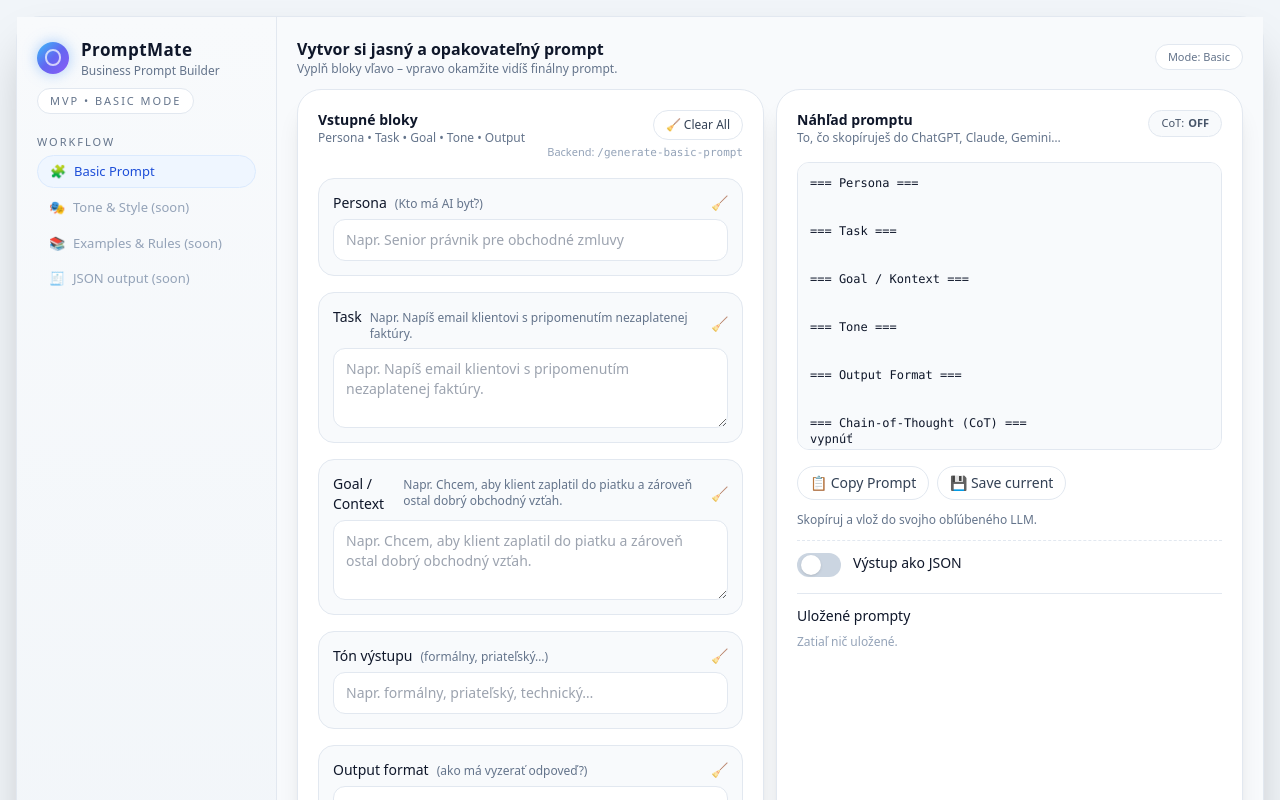
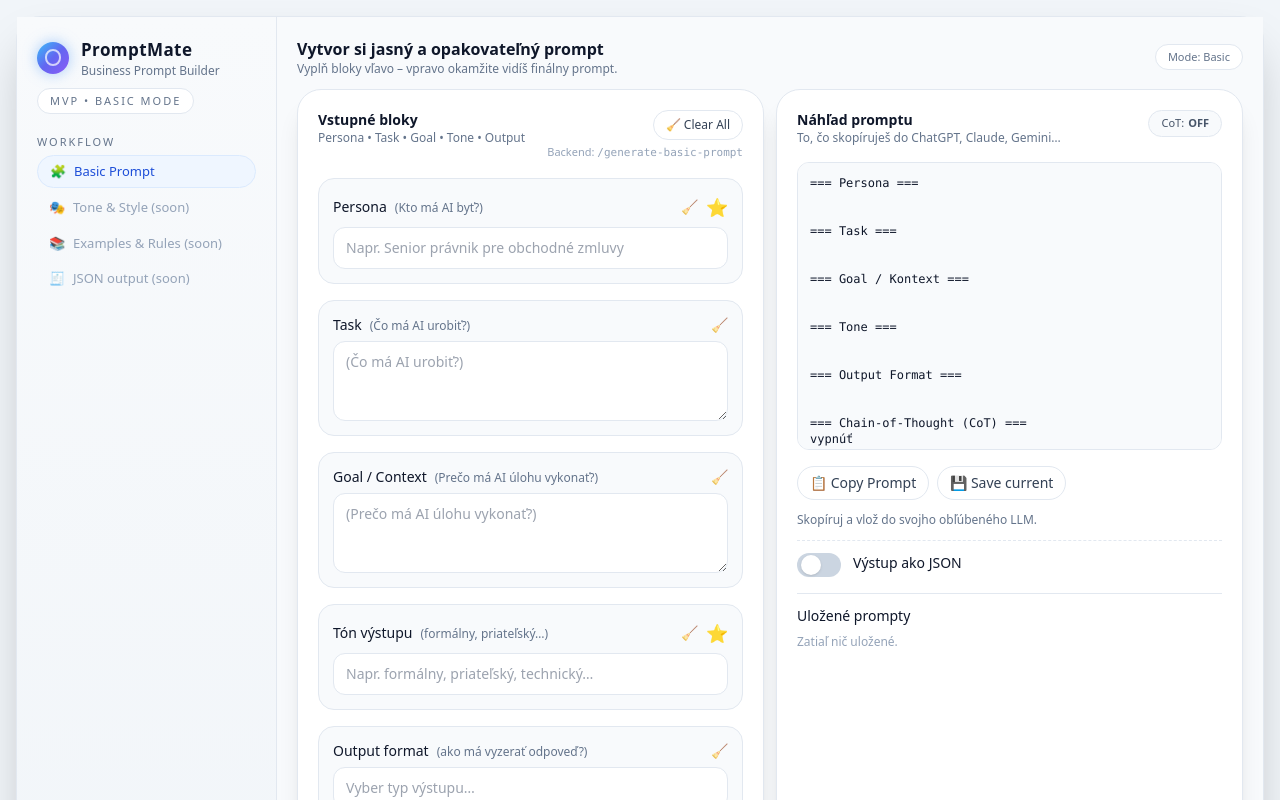
Before and after one commit to Bartlander12/JAKUBPROJEKT, a React (Vite) app: page / in a window 1280 px wide. Shown: the top 800 px of the page. Built offline with nearby package versions, Linux system fonts and the light colour scheme.

Commit message:
pridane favorites pre persona a tone, pred output format

```diff
--- a/src/App.jsx
+++ b/src/App.jsx
@@ -126,6 +126,34 @@ export default function App() {
     }
   };
 
+  const [favorites, setFavorites] = useState(() => {
+  try {
+    const stored = JSON.parse(localStorage.getItem("favorites"));
+    return stored ?? { personas: [], tones: [] };
+  } catch {
+    return { personas: [], tones: [] };
+  }
+});
+
+useEffect(() => {
+  localStorage.setItem("favorites", JSON.stringify(favorites));
+}, [favorites]);
+
+
+useEffect(() => {
+  try {
+    const stored = JSON.parse(localStorage.getItem("favorites") || "{}");
+    setFavorites({
+      personas: stored.personas || [],
+      tones: stored.tones || []
+    });
+  } catch {}
+}, []);
+
+useEffect(() => {
+  localStorage.setItem("favorites", JSON.stringify(favorites));
+}, [favorites]);
+
   return (
     <div className="min-h-screen bg-slate-100 text-slate-900 font-sans p-4">
       <div className="w-full max-w-[1600px] mx-auto bg-white rounded-3xl shadow-2xl border border-slate-200 grid grid-cols-1 md:grid-cols-[260px_minmax(0,1fr)] overflow-visible">
@@ -158,6 +186,8 @@ export default function App() {
               status={status}
               onClear={handleClear}
               onGenerateFromApi={handleGenerateFromApi}
+              favorites={favorites}
+              setFavorites={setFavorites}
             />
             <PreviewPanel
               preview={preview}
--- a/src/components/PromptForm.jsx
+++ b/src/components/PromptForm.jsx
@@ -36,6 +36,8 @@ export default function PromptForm({
   status,
   onClear,
   onGenerateFromApi,
+  favorites,
+  setFavorites,
 }) {
   const handleChange = (key) => (val) => {
     setForm((prev) => ({ ...prev, [key]: val }));
@@ -74,12 +76,22 @@ export default function PromptForm({
         value={form.persona}
         onChange={handleChange("persona")}
         suggestions={PERSONA_SUGGESTIONS}
+        favorites={favorites.personas}                 // NEW
+        onToggleFavorite={(val) => {
+          setFavorites((prev) => ({
+            ...prev,
+            personas: prev.personas.includes(val)
+              ? prev.personas.filter((v) => v !== val)
+              : [...prev.personas, val]
+          }));
+        }}
       />
 
       <TextAreaField
         id="task"
         label="Task"
-        hint="Napr. Napíš email klientovi s pripomenutím nezaplatenej faktúry."
+        hint="(Čo má AI urobiť?)"
+        placeholder="Napr. Napíš email klientovi s pripomenutím nezaplatenej faktúry."
         value={form.task}
         onChange={handleChange("task")}
         required
@@ -88,7 +100,8 @@ export default function PromptForm({
       <TextAreaField
         id="goal"
         label="Goal / Context"
-        hint="Napr. Chcem, aby klient zaplatil do piatku a zároveň ostal dobrý obchodný vzťah."
+        hint="(Prečo má AI úlohu vykonať?)"
+        placeholder="Napr. Chcem, aby klient zaplatil do piatku a zároveň ostal dobrý obchodný vzťah."
         value={form.goal}
         onChange={handleChange("goal")}
         required
@@ -103,6 +116,15 @@ export default function PromptForm({
         onChange={handleChange("tone")}
         suggestions={TONE_SUGGESTIONS}
         multiSelect={true}
+        favorites={favorites.tones}                    // NEW
+        onToggleFavorite={(val) => {
+          setFavorites((prev) => ({
+            ...prev,
+            tones: prev.tones.includes(val)
+              ? prev.tones.filter((v) => v !== val)
+              : [...prev.tones, val]
+          }));
+        }}
       />
 
      <OutputFormatSelect
--- a/src/components/SuggestionInput.jsx
+++ b/src/components/SuggestionInput.jsx
@@ -10,7 +10,9 @@ export default function SuggestionInput({
   suggestions,
   id,
   allowClear = true,
-  multiSelect = false,  // 🔥 nový parameter
+  multiSelect = false,
+  favorites = [],
+  onToggleFavorite = () => {},
 }) {
   const [open, setOpen] = useState(false);
   const [query, setQuery] = useState("");
@@ -103,6 +105,7 @@ export default function SuggestionInput({
           {hint && <span className="text-xs text-slate-500">{hint}</span>}
         </div>
 
+        <div className="flex items-center gap-2">
         {allowClear && (
           <button
             type="button"
@@ -113,6 +116,23 @@ export default function SuggestionInput({
             🧹
           </button>
         )}
+
+        {/* ⭐ hviezda */}
+        <button
+          type="button"
+          onClick={() => onToggleFavorite(value || query)}
+          disabled={!value && !query}
+          className={`text-lg ${
+            favorites.includes(value || query)
+              ? "text-yellow-500"
+              : "text-slate-400 hover:text-yellow-500"
+          }`}
+          title="Pridať do obľúbených"
+        >
+          ⭐
+        </button>
+      </div>
+
       </div>
 
       {/* MULTISELECT TAGS */}
@@ -151,6 +171,33 @@ export default function SuggestionInput({
       {/* Dropdown */}
       {open && filtered.length > 0 && (
         <div className="absolute left-3 right-3 top-[100%] mt-1 rounded-2xl border border-slate-200 bg-white shadow-xl max-h-64 overflow-y-auto z-20">
+          {favorites.length > 0 && (
+              <div>
+                <div className="px-4 pt-2 pb-1 text-[11px] uppercase tracking-wider text-amber-600">
+                  Obľúbené
+                </div>
+                {favorites
+                  .filter((f) => f.toLowerCase().includes(query.toLowerCase()))
+                  .map((fav) => {
+                    const active =
+                      multiSelect && Array.isArray(value) && value.includes(fav);
+
+                    return (
+                      <button
+                        key={`fav-${fav}`}
+                        type="button"
+                        onClick={() => handleSelect(fav)}
+                        className={`w-full text-left px-4 py-2 text-sm flex justify-between hover:bg-amber-50 ${
+                          active ? "bg-amber-100 text-amber-800" : ""
+                        }`}
+                      >
+                        {fav} ⭐
+                      </button>
+                    );
+                  })}
+              </div>
+            )}
+
           {filtered.map((s) => {
             const active =
               multiSelect && Array.isArray(value) && value.includes(s);
```
